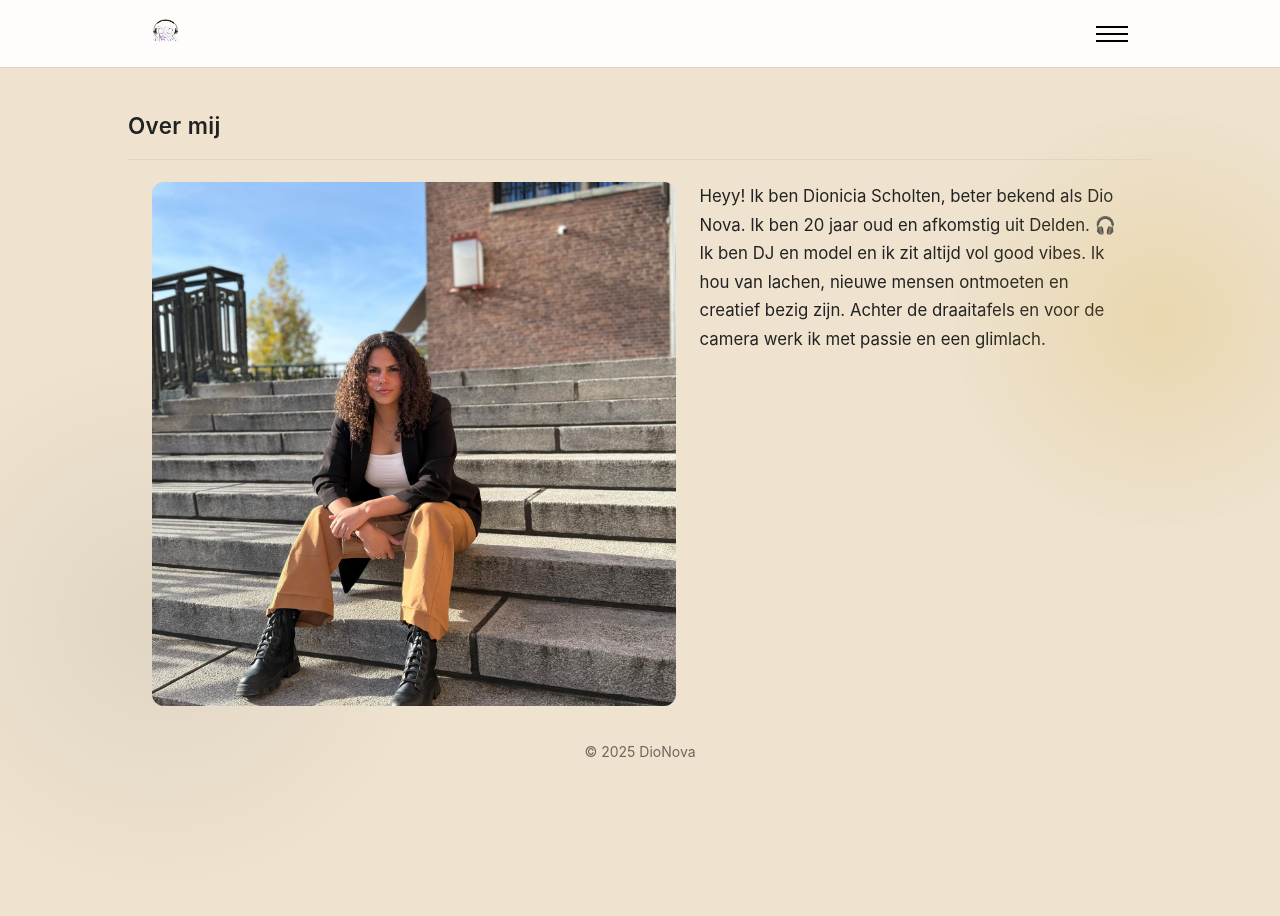
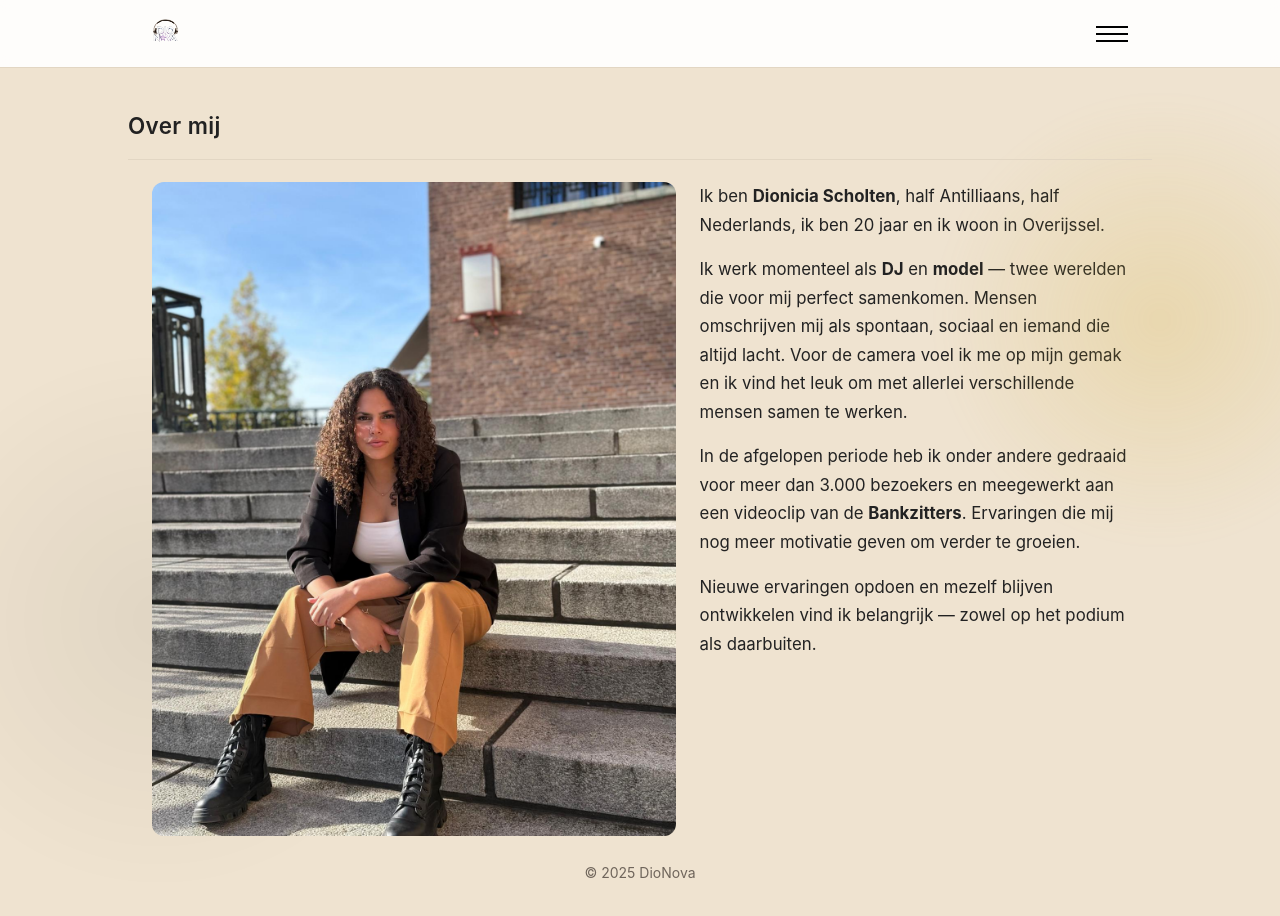
Before and after one commit to BeMoService/DioNova, a React (Vite) app: page /#/ in a window 1280 px wide. Shown: the top 916 px of the page. Before the commit the page ends 800 px from the top, so only its background shows below. Built offline with nearby package versions, Linux system fonts and the light colour scheme.

Commit message:
about: update bio tekst (nieuwe beschrijving Dionicia Scholten)

```diff
--- a/src/pages/About.jsx
+++ b/src/pages/About.jsx
@@ -1,20 +1,34 @@
-// Zorg dat jouw nieuwe foto exact hier staat:
-// C:\DioNova-site\src\assets\dionova.jpg
-import aboutImg from "../assets/dionova.jpg";
+// src/pages/About.jsx
+import aboutImg from "../assets/dionova.jpg"; // zelfde image, kan later vervangen
 
 export default function About() {
   return (
     <section className="grid grid-2">
       <div className="col-image">
-        <img src={aboutImg} alt="DioNova" className="resp" />
+        <img
+          src={aboutImg}
+          alt="Dionicia Scholten - Dio Nova"
+          className="resp"
+          style={{ aspectRatio: "4/5", objectFit: "cover" }}
+        />
       </div>
+
       <div className="col-text">
         <p style={{ lineHeight: 1.7 }}>
-          Heyy! Ik ben Dionicia Scholten, beter bekend als Dio Nova.
-          Ik ben 20 jaar oud en afkomstig uit Delden. 🎧
-          Ik ben DJ en model en ik zit altijd vol good vibes.
-          Ik hou van lachen, nieuwe mensen ontmoeten en creatief bezig zijn.
-          Achter de draaitafels en voor de camera werk ik met passie en een glimlach.
+          Ik ben <strong>Dionicia Scholten</strong>, half Antilliaans, half Nederlands, ik ben 20 jaar en ik woon in Overijssel.
+        </p>
+        <p style={{ lineHeight: 1.7, marginTop: 16 }}>
+          Ik werk momenteel als <strong>DJ</strong> en <strong>model</strong> — twee werelden die voor mij perfect samenkomen.
+          Mensen omschrijven mij als spontaan, sociaal en iemand die altijd lacht.
+          Voor de camera voel ik me op mijn gemak en ik vind het leuk om met allerlei verschillende mensen samen te werken.
+        </p>
+        <p style={{ lineHeight: 1.7, marginTop: 16 }}>
+          In de afgelopen periode heb ik onder andere gedraaid voor meer dan 3.000 bezoekers en meegewerkt aan
+          een videoclip van de <strong>Bankzitters</strong>. Ervaringen die mij nog meer motivatie geven om verder te groeien.
+        </p>
+        <p style={{ lineHeight: 1.7, marginTop: 16 }}>
+          Nieuwe ervaringen opdoen en mezelf blijven ontwikkelen vind ik belangrijk — zowel op het podium
+          als daarbuiten.
         </p>
       </div>
     </section>
```
